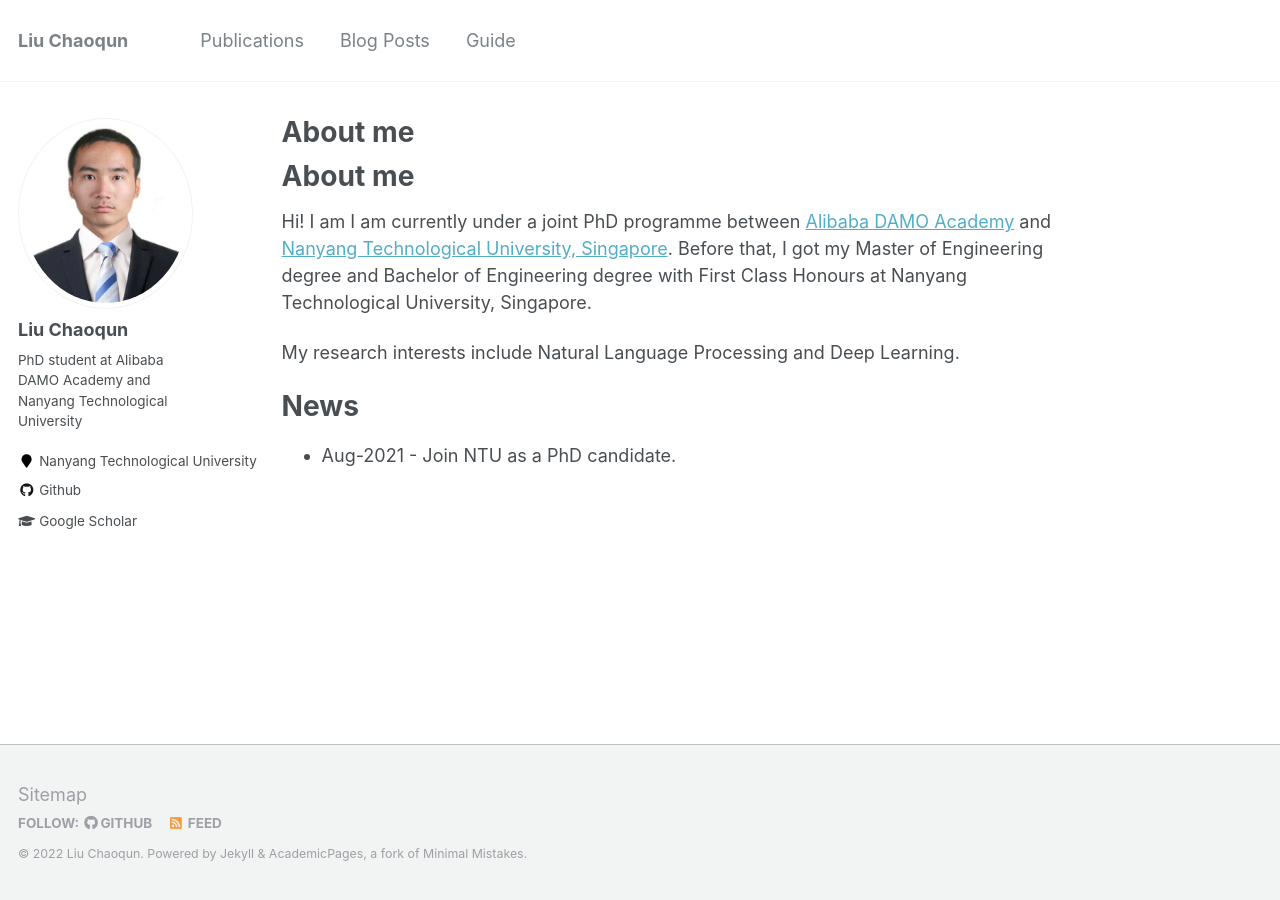
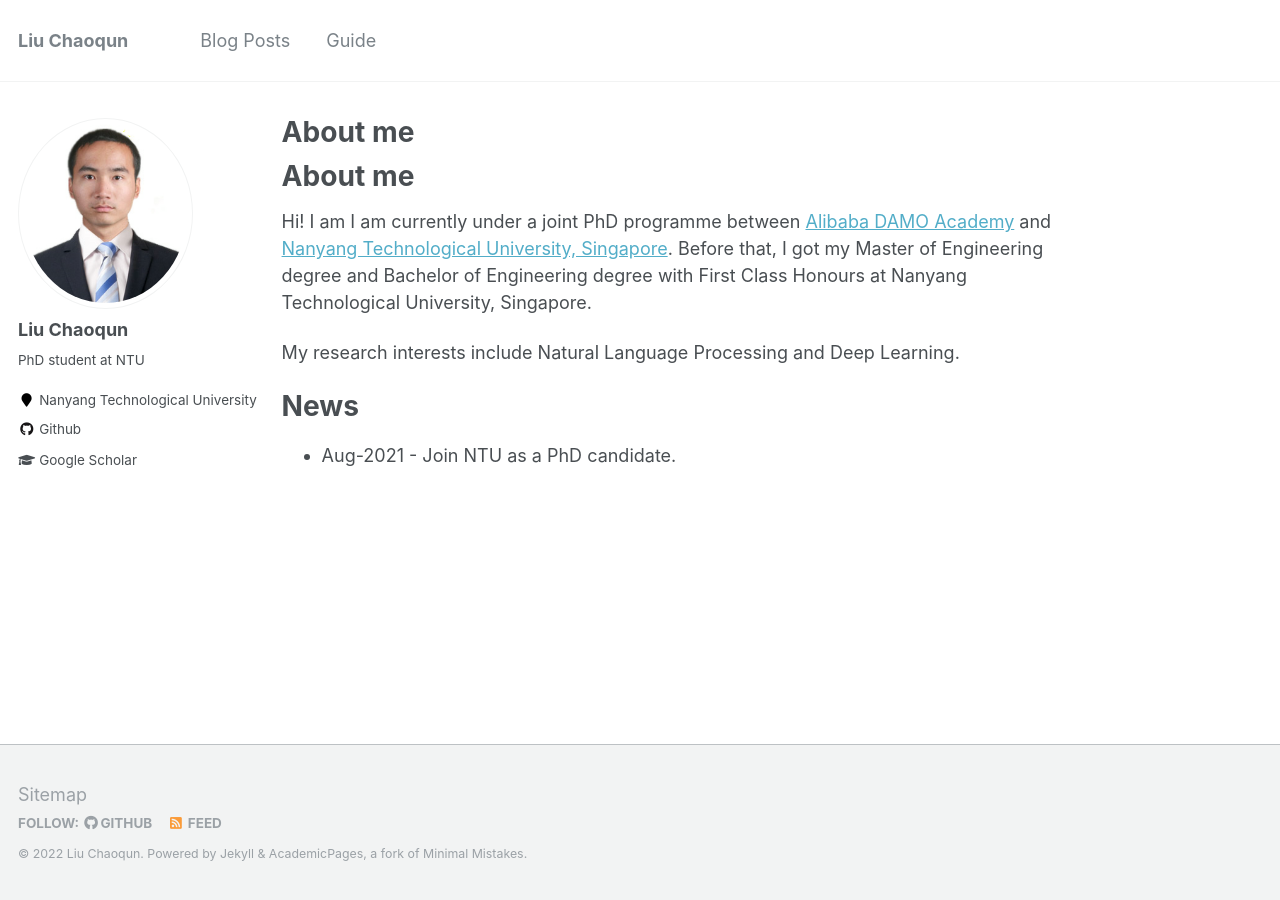
Before and after one commit to liuchaoqun/liuchaoqun.github.io, a Jekyll site: the page built from _pages/about.md, in a window 1280 px wide. Built offline with Jekyll 4.4.1, drawn with Linux system fonts in a browser that asks for light colours.

Commit message:
update about information

```diff
--- a/_config.yml
+++ b/_config.yml
@@ -82,7 +82,7 @@ analytics:
 author:
   name             : "Liu Chaoqun"
   avatar           : "profile.png"
-  bio              : "PhD student at Alibaba DAMO Academy and Nanyang Technological University"
+  bio              : "PhD student at NTU"
   location         : "Nanyang Technological University"
   employer         :
   pubmed           : #"https://www.ncbi.nlm.nih.gov/pubmed/?term=john+snow"
--- a/_data/navigation.yml
+++ b/_data/navigation.yml
@@ -1,7 +1,7 @@
 # main links links
 main:
-  - title: "Publications"
-    url: /publications/
+  # - title: "Publications"
+  #   url: /publications/
 
   # - title: "Talks"
   #   url: /talks/
```
